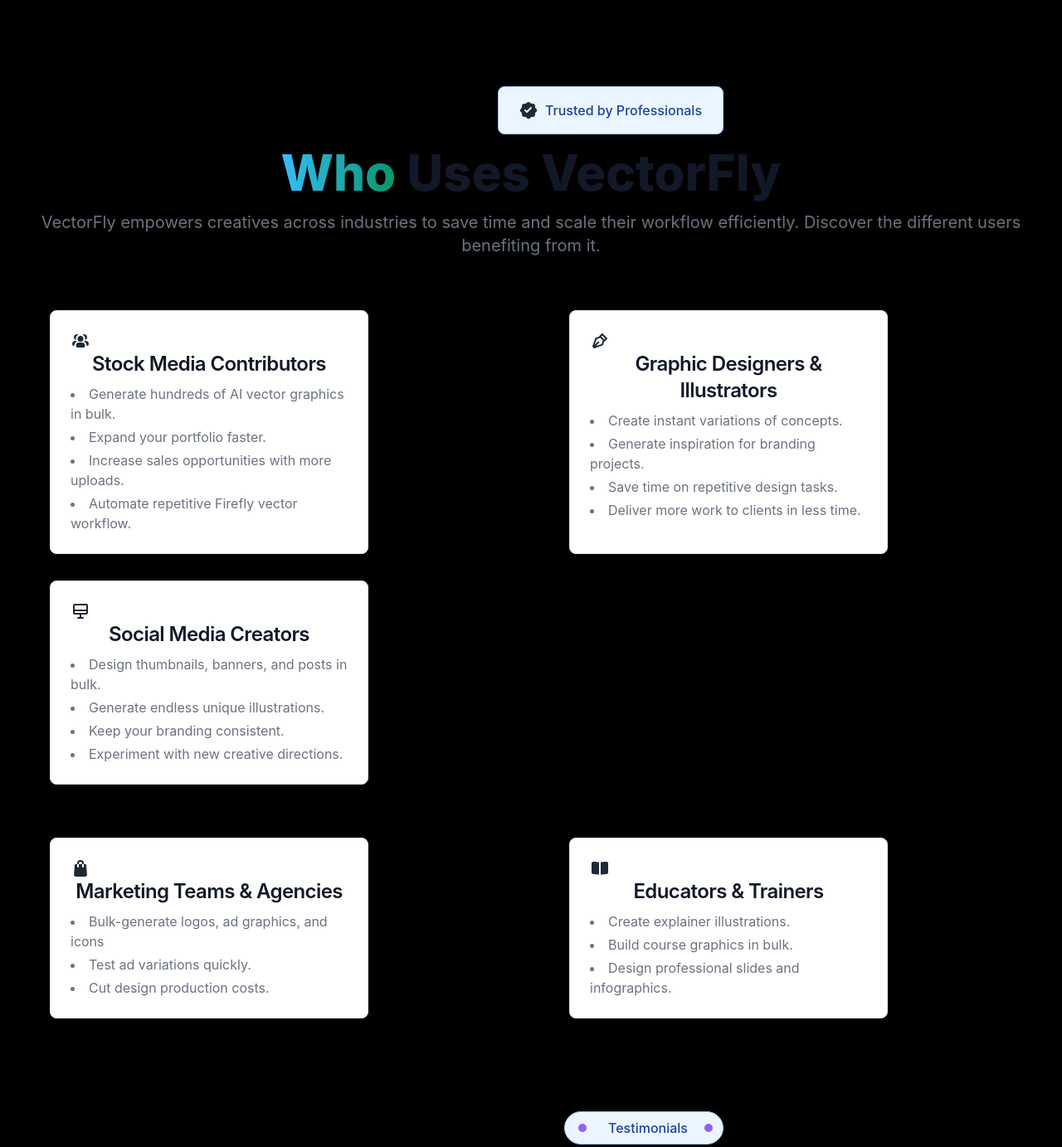
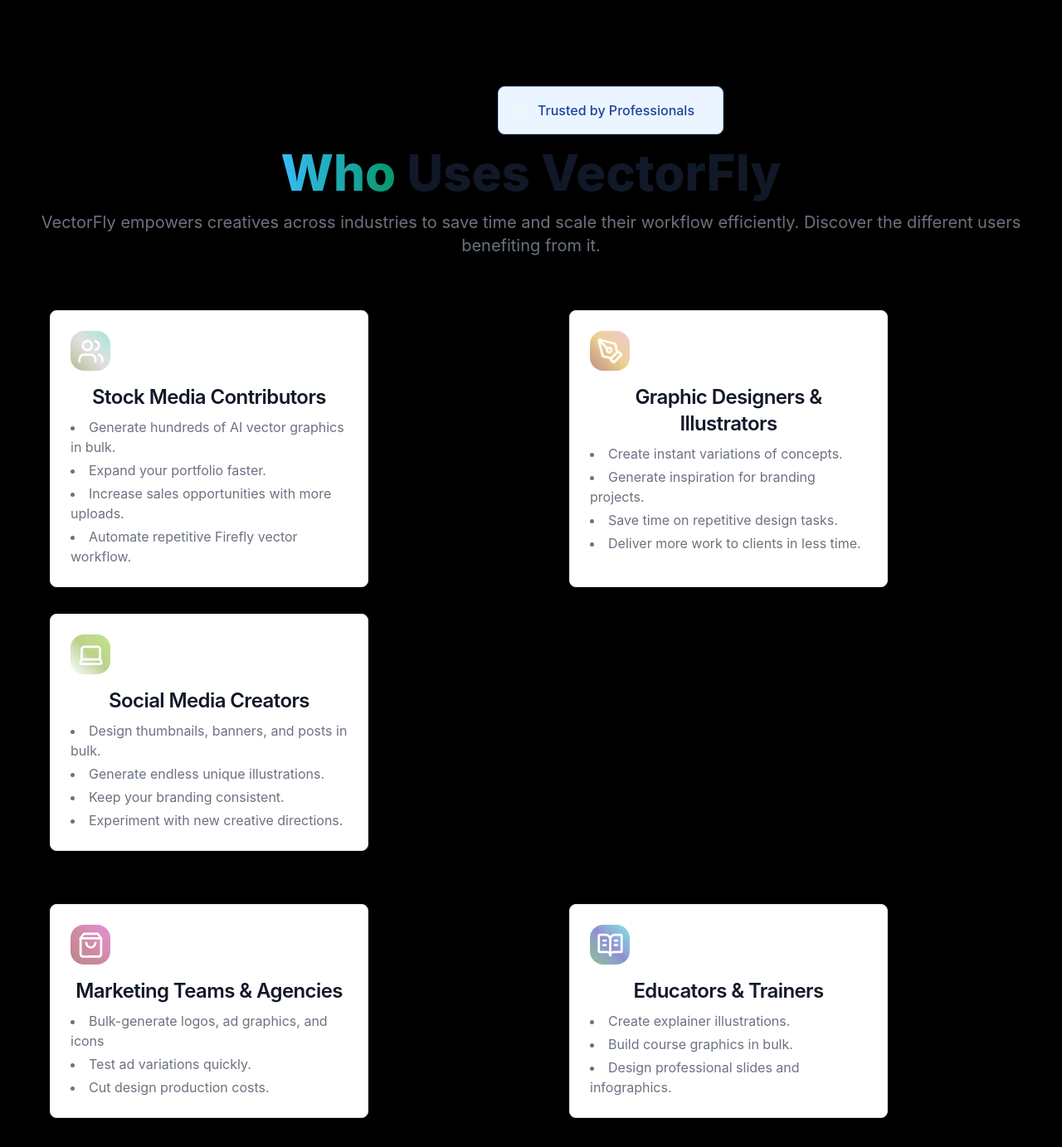
Before and after one commit to sewwandi519/Tailwind_project, a plain HTML site: page index.html in a window 1280 px wide. Shown: the part 2680-4063 px from the top of the page at 83% size. Drawn offline with nearby package versions, Linux system fonts and the light colour scheme.

Commit message:
feat: enhance feature cards with pulse animations and hover effects for improved interactivity

```diff
--- a/index.html
+++ b/index.html
@@ -184,12 +184,12 @@ via-[#a21caf]
 to-[#6366f1]">1</span>
 <!-- end number circle -->
 
-<div class="max-w-sm p-6 bg-white border border-gray-200 rounded-lg shadow-sm dark:bg-gray-800 dark:border-gray-700">
+<div class="max-w-sm p-6 bg-white border border-gray-200 rounded-lg shadow-sm dark:bg-gray-800 dark:border-gray-700 ">
   <div class="flex items-center justify-center w-12 h-12 mb-4 rounded-2xl animate-pulse bg-gradient-to-bl from-[#84cc16] via-[#16a34a] to-[#0f766e]">
     <svg xmlns="http://www.w3.org/2000/svg" width="25" height="25" viewBox="0 0 24 24" fill="none" stroke="#f3f3eb" stroke-width="2" stroke-linecap="round" stroke-linejoin="round"><path d="M21 15v4a2 2 0 0 1-2 2H5a2 2 0 0 1-2-2v-4"></path><polyline points="7 10 12 15 17 10"></polyline><line x1="12" x2="12" y1="15" y2="3"></line></svg>
   </div>
     <a href="#">
-        <h5 class="mb-2 text-2xl font-semibold tracking-tight text-gray-900 dark:text-white">Install & Connect</h5>
+        <h5 class="mb-2 text-2xl font-semibold tracking-tight text-gray-900 dark:text-white hover:animate-bounce hover:text-pink-500">Install & Connect</h5>
     </a>
     <!-- arrow button start -->
 <button type="button" class="text-white bg-blue-700 hover:bg-blue-800 focus:ring-4 focus:outline-none focus:ring-blue-300 font-medium rounded-full text-sm p-2.5 text-center inline-flex items-center me-2 dark:bg-blue-900 dark:hover:bg-blue-700 dark:focus:ring-blue-800 ml-58">
@@ -216,7 +216,7 @@ to-[#6366f1]">2</span>
 </div>
 
     <a href="#">
-        <h5 class="mb-2 text-2xl font-semibold tracking-tight text-gray-900 dark:text-white">Define Your Vision</h5>
+        <h5 class="mb-2 text-2xl font-semibold tracking-tight text-gray-900 dark:text-white hover:animate-bounce hover:text-red-500">Define Your Vision</h5>
     </a>
     <!-- arrow button start -->
 <button type="button" class="text-white bg-blue-700 hover:bg-blue-800 focus:ring-4 focus:outline-none focus:ring-blue-300 font-medium rounded-full text-sm p-2.5 text-center inline-flex items-center me-2 dark:bg-blue-900 dark:hover:bg-blue-700 dark:focus:ring-blue-800 ml-58">
@@ -242,7 +242,7 @@ to-[#6366f1]">3</span>
   </div>
 
     <a href="#">
-        <h5 class="mb-2 text-2xl font-semibold tracking-tight text-gray-900 dark:text-white">Generate in Bulk</h5>
+        <h5 class="mb-2 text-2xl font-semibold tracking-tight text-gray-900 dark:text-white hover:animate-bounce hover:text-yellow-500">Generate in Bulk</h5>
     </a>
     <!-- arrow button start -->
 <button type="button" class="text-white bg-blue-700 hover:bg-blue-800 focus:ring-4 focus:outline-none focus:ring-blue-300 font-medium rounded-full text-sm p-2.5 text-center inline-flex items-center me-2 dark:bg-blue-900 dark:hover:bg-blue-700 dark:focus:ring-blue-800 ml-58">
@@ -269,7 +269,7 @@ to-[#6366f1] text-center p-0.5 leading-none rounded-full px-10 dark:bg-blue-900
 
 
     <a href="#">
-        <h5 class="mb-2 text-2xl font-semibold tracking-tight text-gray-900 dark:text-white">Export & Scale</h5>
+        <h5 class="mb-2 text-2xl font-semibold tracking-tight text-gray-900 dark:text-white hover:animate-bounce hover:text-purple-500">Export & Scale</h5>
     </a>
     <!-- arrow button start -->
 <!-- <button type="button" class="text-white bg-blue-700 hover:bg-blue-800 focus:ring-4 focus:outline-none focus:ring-blue-300 font-medium rounded-full text-sm p-2.5 text-center inline-flex items-center me-2 dark:bg-blue-900 dark:hover:bg-blue-700 dark:focus:ring-blue-800 ml-58">
@@ -283,7 +283,7 @@ to-[#6366f1] text-center p-0.5 leading-none rounded-full px-10 dark:bg-blue-900
 </div>
 </div>
 <!-- start creating button -->
-<button type="button" class="text-white bg-blue-700 hover:bg-blue-800 focus:ring-4 focus:outline-none focus:ring-blue-300 font-medium rounded-lg text-sm px-5 py-2.5 text-center inline-flex items-center dark:bg-blue-600 dark:hover:bg-blue-700 dark:focus:ring-blue-800 mt-20">
+<button type="button" class="text-white bg-gradient-to-tr from-[#22c55e] via-[#0e7490] to-[#3b82f6] cursor-pointer focus:ring-4 focus:outline-none focus:ring-blue-300 font-medium rounded-lg text-sm px-5 py-2.5 text-center inline-flex items-center dark:bg-blue-600 dark:hover:bg-blue-700 dark:focus:ring-blue-800 mt-20">
 Choose plan
 <svg class="rtl:rotate-180 w-3.5 h-3.5 ms-2" aria-hidden="true" xmlns="http://www.w3.org/2000/svg" fill="none" viewBox="0 0 14 10">
 <path stroke="currentColor" stroke-linecap="round" stroke-linejoin="round" stroke-width="2" d="M1 5h12m0 0L9 1m4 4L9 9"/>
@@ -301,12 +301,11 @@ Choose plan
   <span class="font-medium">4 Step Process</span>
 </div> -->
 <div class="w-68 ml-150 flex items-center p-4 mb-4 text-smInfo alert! text-blue-800 border border-blue-300 rounded-lg bg-blue-50 dark:bg-gray-800 dark:text-blue-400 dark:border-blue-800" role="alert">
-  <svg class="w-10 h-6 text-gray-800 dark:text-white" aria-hidden="true" xmlns="http://www.w3.org/2000/svg" width="24" height="24" fill="currentColor" viewBox="0 0 24 24">
-  <path fill-rule="evenodd" d="M12 2c-.791 0-1.55.314-2.11.874l-.893.893a.985.985 0 0 1-.696.288H7.04A2.984 2.984 0 0 0 4.055 7.04v1.262a.986.986 0 0 1-.288.696l-.893.893a2.984 2.984 0 0 0 0 4.22l.893.893a.985.985 0 0 1 .288.696v1.262a2.984 2.984 0 0 0 2.984 2.984h1.262c.261 0 .512.104.696.288l.893.893a2.984 2.984 0 0 0 4.22 0l.893-.893a.985.985 0 0 1 .696-.288h1.262a2.984 2.984 0 0 0 2.984-2.984V15.7c0-.261.104-.512.288-.696l.893-.893a2.984 2.984 0 0 0 0-4.22l-.893-.893a.985.985 0 0 1-.288-.696V7.04a2.984 2.984 0 0 0-2.984-2.984h-1.262a.985.985 0 0 1-.696-.288l-.893-.893A2.984 2.984 0 0 0 12 2Zm3.683 7.73a1 1 0 1 0-1.414-1.413l-4.253 4.253-1.277-1.277a1 1 0 0 0-1.415 1.414l1.985 1.984a1 1 0 0 0 1.414 0l4.96-4.96Z" clip-rule="evenodd"/>
-</svg>
+  <div class="animate-pulse">
+  <svg xmlns="http://www.w3.org/2000/svg" width="19" height="19" viewBox="0 0 24 24" fill="none" stroke="#fbfaed" stroke-width="2" stroke-linecap="round" stroke-linejoin="round"><path d="M9.937 15.5A2 2 0 0 0 8.5 14.063l-6.135-1.582a.5.5 0 0 1 0-.962L8.5 9.936A2 2 0 0 0 9.937 8.5l1.582-6.135a.5.5 0 0 1 .963 0L14.063 8.5A2 2 0 0 0 15.5 9.937l6.135 1.581a.5.5 0 0 1 0 .964L15.5 14.063a2 2 0 0 0-1.437 1.437l-1.582 6.135a.5.5 0 0 1-.963 0z"></path><path d="M20 3v4"></path><path d="M22 5h-4"></path><path d="M4 17v2"></path><path d="M5 18H3"></path></svg></div>
   <span class="sr-only"></span>
   <div>
-    <span class="font-medium">  Trusted by Professionals</span>
+    <span class="ml-3 font-medium">  Trusted by Professionals</span>
   </div>
 </div>
 
@@ -319,12 +318,10 @@ Choose plan
  <div class="grid grid-cols-1 gap-8 mt-16 ml-15 md:grid-cols-2 lg:grid-cols-3">
 <!-- card13 -->
 <div class="max-w-sm p-6 bg-white border border-gray-200 rounded-lg shadow-sm dark:bg-gray-800 dark:border-gray-700">
-    <svg class="w-6 h-6 text-gray-800 dark:text-white" aria-hidden="true" xmlns="http://www.w3.org/2000/svg" width="24" height="24" fill="currentColor" viewBox="0 0 24 24">
-  <path fill-rule="evenodd" d="M12 6a3.5 3.5 0 1 0 0 7 3.5 3.5 0 0 0 0-7Zm-1.5 8a4 4 0 0 0-4 4 2 2 0 0 0 2 2h7a2 2 0 0 0 2-2 4 4 0 0 0-4-4h-3Zm6.82-3.096a5.51 5.51 0 0 0-2.797-6.293 3.5 3.5 0 1 1 2.796 6.292ZM19.5 18h.5a2 2 0 0 0 2-2 4 4 0 0 0-4-4h-1.1a5.503 5.503 0 0 1-.471.762A5.998 5.998 0 0 1 19.5 18ZM4 7.5a3.5 3.5 0 0 1 5.477-2.889 5.5 5.5 0 0 0-2.796 6.293A3.501 3.501 0 0 1 4 7.5ZM7.1 12H6a4 4 0 0 0-4 4 2 2 0 0 0 2 2h.5a5.998 5.998 0 0 1 3.071-5.238A5.505 5.505 0 0 1 7.1 12Z" clip-rule="evenodd"/>
-</svg>
-
-
-    <a href="#">
+    <div class="flex items-center justify-center w-12 h-12 mb-4 rounded-2xl animate-pulse bg-gradient-to-bl from-[#16ccb7] via-[#c3c1bf] to-[#74760f]">
+    <svg xmlns="http://www.w3.org/2000/svg" width="33" height="33" viewBox="0 0 24 24" fill="none" stroke="#ffffff" stroke-width="2" stroke-linecap="round" stroke-linejoin="round"><path d="M16 21v-2a4 4 0 0 0-4-4H6a4 4 0 0 0-4 4v2"></path><circle cx="9" cy="7" r="4"></circle><path d="M22 21v-2a4 4 0 0 0-3-3.87"></path><path d="M16 3.13a4 4 0 0 1 0 7.75"></path></svg>
+  </div>
+ <a href="#">
         <h5 class="mb-2 text-2xl font-semibold tracking-tight text-gray-900 dark:text-white">Stock Media Contributors</h5>
     </a>
     <!--card's list -->
@@ -347,11 +344,9 @@ Choose plan
 
 <!-- card14 -->
 <div class="max-w-sm p-6 bg-white border border-gray-200 rounded-lg shadow-sm dark:bg-gray-800 dark:border-gray-700">
-    <svg class="w-6 h-6 text-gray-800 dark:text-white" aria-hidden="true" xmlns="http://www.w3.org/2000/svg" width="24" height="24" fill="none" viewBox="0 0 24 24">
-  <path stroke="currentColor" stroke-linecap="round" stroke-linejoin="round" stroke-width="2" d="m4.988 19.012 5.41-5.41m2.366-6.424 4.058 4.058-2.03 5.41L5.3 20 4 18.701l3.355-9.494 5.41-2.029Zm4.626 4.625L12.197 6.61 14.807 4 20 9.194l-2.61 2.61Z"/>
-</svg>
-
-
+    <div class="flex items-center justify-center w-12 h-12 mb-4 rounded-2xl animate-pulse bg-gradient-to-bl from-[#e39595] via-[#dba11a] to-[#761b0f]">
+    <svg xmlns="http://www.w3.org/2000/svg" width="33" height="33" viewBox="0 0 24 24" fill="none" stroke="#ffffff" stroke-width="2" stroke-linecap="round" stroke-linejoin="round"><path d="M15.707 21.293a1 1 0 0 1-1.414 0l-1.586-1.586a1 1 0 0 1 0-1.414l5.586-5.586a1 1 0 0 1 1.414 0l1.586 1.586a1 1 0 0 1 0 1.414z"></path><path d="m18 13-1.375-6.874a1 1 0 0 0-.746-.776L3.235 2.028a1 1 0 0 0-1.207 1.207L5.35 15.879a1 1 0 0 0 .776.746L13 18"></path><path d="m2.3 2.3 7.286 7.286"></path><circle cx="11" cy="11" r="2"></circle></svg>
+  </div>
     <a href="#">
         <h5 class="mb-2 text-2xl font-semibold tracking-tight text-gray-900 dark:text-white">Graphic Designers & Illustrators</h5>
     </a>
@@ -374,10 +369,9 @@ Choose plan
 
 <!-- card15 -->
  <div class="max-w-sm p-6 bg-white border border-gray-200 rounded-lg shadow-sm dark:bg-gray-800 dark:border-gray-700">
-   <svg class="w-6 h-6 text-gray-800 dark:text-white" aria-hidden="true" xmlns="http://www.w3.org/2000/svg" width="24" height="24" fill="none" viewBox="0 0 24 24">
-  <path stroke="currentColor" stroke-linecap="round" stroke-linejoin="round" stroke-width="2" d="M12 15v5m-3 0h6M4 11h16M5 15h14a1 1 0 0 0 1-1V5a1 1 0 0 0-1-1H5a1 1 0 0 0-1 1v9a1 1 0 0 0 1 1Z"/>
-</svg>
-
+   <div class="flex items-center justify-center w-12 h-12 mb-4 rounded-2xl animate-pulse bg-gradient-to-bl from-[#86cc16] via-[#7ba316] to-[#fdffff]">
+    <svg xmlns="http://www.w3.org/2000/svg" width="33" height="33" viewBox="0 0 24 24" fill="none" stroke="#ffffff" stroke-width="2" stroke-linecap="round" stroke-linejoin="round"><path d="M20 16V7a2 2 0 0 0-2-2H6a2 2 0 0 0-2 2v9m16 0H4m16 0 1.28 2.55a1 1 0 0 1-.9 1.45H3.62a1 1 0 0 1-.9-1.45L4 16"></path></svg>
+  </div>
     <a href="#">
         <h5 class="mb-2 text-2xl font-semibold tracking-tight text-gray-900 dark:text-white">Social Media Creators</h5>
     </a>
@@ -401,9 +395,9 @@ Choose plan
  <div class="grid grid-cols-1 gap-8 mt-16 md:grid-cols-2 lg:grid-cols-3 ml-15">
 <!-- card16 -->
 <div class="max-w-sm p-6 bg-white border border-gray-200 rounded-lg shadow-sm dark:bg-gray-800 dark:border-gray-700">
-    <svg class="w-6 h-6 text-gray-800 dark:text-white" aria-hidden="true" xmlns="http://www.w3.org/2000/svg" width="24" height="24" fill="currentColor" viewBox="0 0 24 24">
-  <path fill-rule="evenodd" d="M14 7h-4v3a1 1 0 0 1-2 0V7H6a1 1 0 0 0-.997.923l-.917 11.924A2 2 0 0 0 6.08 22h11.84a2 2 0 0 0 1.994-2.153l-.917-11.924A1 1 0 0 0 18 7h-2v3a1 1 0 1 1-2 0V7Zm-2-3a2 2 0 0 0-2 2v1H8V6a4 4 0 0 1 8 0v1h-2V6a2 2 0 0 0-2-2Z" clip-rule="evenodd"/>
-</svg>
+    <div class="flex items-center justify-center w-12 h-12 mb-4 rounded-2xl animate-pulse bg-gradient-to-bl from-[#cc16b4] via-[#a3164a] to-[#760f0f]">
+    <svg xmlns="http://www.w3.org/2000/svg" width="33" height="33" viewBox="0 0 24 24" fill="none" stroke="#ffffff" stroke-width="2" stroke-linecap="round" stroke-linejoin="round"><path d="M6 2 3 6v14a2 2 0 0 0 2 2h14a2 2 0 0 0 2-2V6l-3-4Z"></path><path d="M3 6h18"></path><path d="M16 10a4 4 0 0 1-8 0"></path></svg>
+  </div>
     <a href="#">
         <h5 class="mb-2 text-2xl font-semibold tracking-tight text-gray-900 dark:text-white">Marketing Teams & Agencies</h5>
     </a>
@@ -424,9 +418,9 @@ Choose plan
 
 <!-- card17 -->
 <div class="max-w-sm p-6 bg-white border border-gray-200 rounded-lg shadow-sm dark:bg-gray-800 dark:border-gray-700">
-    <svg class="w-6 h-6 text-gray-800 dark:text-white" aria-hidden="true" xmlns="http://www.w3.org/2000/svg" width="24" height="24" fill="currentColor" viewBox="0 0 24 24">
-  <path fill-rule="evenodd" d="M11 4.717c-2.286-.58-4.16-.756-7.045-.71A1.99 1.99 0 0 0 2 6v11c0 1.133.934 2.022 2.044 2.007 2.759-.038 4.5.16 6.956.791V4.717Zm2 15.081c2.456-.631 4.198-.829 6.956-.791A2.013 2.013 0 0 0 22 16.999V6a1.99 1.99 0 0 0-1.955-1.993c-2.885-.046-4.76.13-7.045.71v15.081Z" clip-rule="evenodd"/>
-</svg>
+    <div class="flex items-center justify-center w-12 h-12 mb-4 rounded-2xl animate-pulse bg-gradient-to-bl from-[#16ccc0] via-[#2616a3] to-[#3d760f]">
+    <svg xmlns="http://www.w3.org/2000/svg" width="33" height="33" viewBox="0 0 24 24" fill="none" stroke="#ffffff" stroke-width="2" stroke-linecap="round" stroke-linejoin="round"><path d="M12 7v14"></path><path d="M16 12h2"></path><path d="M16 8h2"></path><path d="M3 18a1 1 0 0 1-1-1V4a1 1 0 0 1 1-1h5a4 4 0 0 1 4 4 4 4 0 0 1 4-4h5a1 1 0 0 1 1 1v13a1 1 0 0 1-1 1h-6a3 3 0 0 0-3 3 3 3 0 0 0-3-3z"></path><path d="M6 12h2"></path><path d="M6 8h2"></path></svg>
+  </div>
     <a href="#">
         <h5 class="mb-2 text-2xl font-semibold tracking-tight text-gray-900 dark:text-white">Educators & Trainers</h5>
     </a>
@@ -450,13 +444,13 @@ Choose plan
   <div class="mb-28"></div>
   <div class="w-48 ml-170 flex items-center p-4 mb-4 text-smInfo alert! text-blue-800 border border-blue-300 rounded-3xl bg-blue-50 dark:bg-gray-800 dark:text-blue-400 dark:border-blue-800 h-10" role="alert">
 <!-- dot -->
-<span class="flex w-2.5 h-2.5 bg-purple-500 rounded-full me-1.5 shrink-0"></span>
+<span class="flex w-2.5 h-2.5 bg-purple-500 rounded-full me-1.5 shrink-0 animate-pulse"></span>
   <span class="sr-only"></span>
   <div>
     <span class="ml-5 mr-5 font-medium">  Testimonials</span>
   </div>
    <!-- dot -->
-  <span class="flex w-2.5 h-2.5 bg-purple-500 rounded-full me-1.5 shrink-0"></span>
+  <span class="flex w-2.5 h-2.5 bg-purple-500 rounded-full me-1.5 shrink-0 animate-pulse"></span>
 </div>
 </div>
 
```
